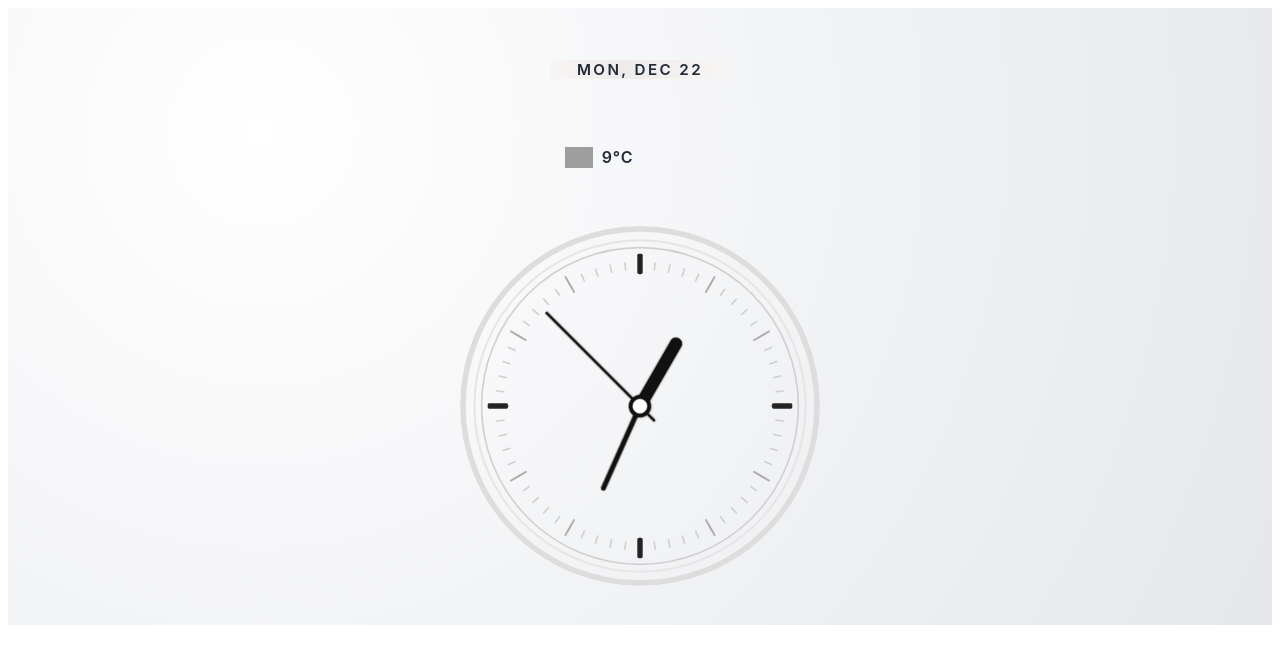
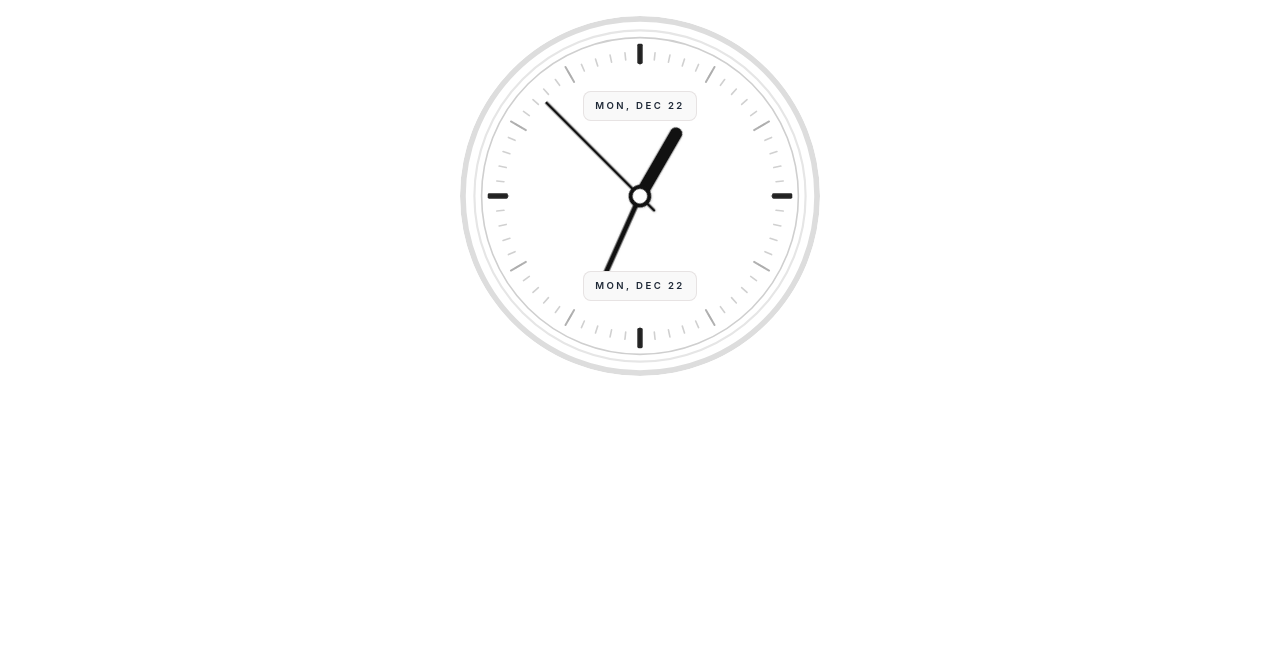
Before and after one commit to jaymes-nsek/NRLA-Dashboard, an Angular app: page / in a window 1280 px wide. Shown: the top 664 px of the page. Built offline with nearby package versions, Linux system fonts and the light colour scheme; grey boxes are pictures that could not be loaded.

Commit message:
Refactor DateChip (codex gen.) and illustrate date and weather UI positioning

```diff
--- a/src/app/app.html
+++ b/src/app/app.html
@@ -1,11 +1,3 @@
-<main class="app-shell">
-  <section class="app-shell__panel">
-    <nrla-date-chip class="app-shell__block" [date]="today"></nrla-date-chip>
-    <nrla-weather-chip
-      class="app-shell__block"
-      [conditionCode]="weatherConditionCode"
-      [temperatureCelsius]="currentTemperature"
-    ></nrla-weather-chip>
-    <nrla-clock-face />
-  </section>
+<main class="main-wrapper">
+    <nrla-clock-face/>
 </main>
--- a/src/app/app.scss
+++ b/src/app/app.scss
@@ -1,19 +1,6 @@
-.app-shell {
+
+.main-wrapper {
   display: grid;
+  padding: 16px;
   place-items: center;
-  background: radial-gradient(circle at 20% 20%, #ffffff, #f3f4f6 45%, #e5e7eb);
-  color: #0f172a;
-  font-family: 'Inter', system-ui, -apple-system, BlinkMacSystemFont, 'Segoe UI',
-    Roboto, 'Helvetica Neue', Arial, 'Noto Sans', sans-serif;
-  padding: clamp(1rem, 3vw, 2.5rem);
 }
-
-.app-shell__panel {
-  display: grid;
-  place-items: center;
-  gap: clamp(1.5rem, 3vw, 3rem);
-}
-
-.app-shell__block {
-  margin-block: clamp(0.5rem, 1vw, 1.25rem);
-}
--- a/src/app/features/clock-face/clock-face.component.html
+++ b/src/app/features/clock-face/clock-face.component.html
@@ -1,4 +1,4 @@
-<section class="clock-face" aria-label="Clock face with seconds hand">
+<div class="clock-face" aria-label="Clock face with seconds hand">
   <div class="clock-face__second-hand">
     <img [style.transform]="secsHandTransform"
       class="clock-face__second-hand-image"
@@ -25,4 +25,12 @@
       loading="lazy"
     />
   </div>
-</section>
+
+  <div class="clock-face__data-chips">
+    <nrla-date-chip [date]="today"></nrla-date-chip>
+
+    <nrla-date-chip [date]="today"></nrla-date-chip>
+    <!--<nrla-weather-chip class="app-shell__block"
+      [conditionCode]="weatherConditionCode" [temperatureCelsius]="currentTemperature"></nrla-weather-chip>-->
+  </div>
+</div>
--- a/src/app/features/clock-face/clock-face.component.scss
+++ b/src/app/features/clock-face/clock-face.component.scss
@@ -59,4 +59,11 @@
       filter: drop-shadow(0 1px 1px rgba(0, 0, 0, 0.18));
     }
   }
+
+  &__data-chips {
+    display: grid;
+    height: 100%;
+    align-items: center;
+    z-index: 10;
+  }
 }
--- a/src/app/features/clock-face/clock-face.component.ts
+++ b/src/app/features/clock-face/clock-face.component.ts
@@ -1,13 +1,19 @@
 import {ChangeDetectionStrategy, ChangeDetectorRef, Component, OnInit} from '@angular/core';
+import {DateChipComponent} from '../date-chip/date-chip.component';
 
 @Component({
   selector: 'nrla-clock-face',
   standalone: true,
   templateUrl: './clock-face.component.html',
   styleUrl: './clock-face.component.scss',
+  imports: [
+    DateChipComponent
+  ],
   changeDetection: ChangeDetectionStrategy.OnPush
 })
 export class ClockFaceComponent implements OnInit {
+
+  protected readonly today = new Date();
 
   secsHandTransform = '';
   minsHandTransform = '';
--- a/src/app/features/date-chip/date-chip.component.html
+++ b/src/app/features/date-chip/date-chip.component.html
@@ -1,3 +1,3 @@
-<mat-chip class="date-chip__surface" aria-label="Selected calendar date">
+<mat-chip class="date-chip" aria-label="Selected calendar date">
   <span class="date-chip__text">{{ date | date: 'EEE, MMM d' }}</span>
 </mat-chip>
--- a/src/app/features/date-chip/date-chip.component.scss
+++ b/src/app/features/date-chip/date-chip.component.scss
@@ -1,25 +1,20 @@
 .date-chip {
-  display: inline-block;
+  padding: 8px 12px;
+  background: #f9f9f9;
+  border-radius: 8px;
+  box-shadow: inset 0 0 0 1px #e7e3e3;
 
-  &__surface {
-    display: inline-flex;
-    align-items: center;
-    justify-content: center;
-    min-inline-size: 180px;
-    background: linear-gradient(90deg, #f8f5f5, #efebeb 40%, #f8f5f5);
-  }
+  display: flex;
+  justify-content: center;
 
   &__text {
     font-weight: 600;
     letter-spacing: 0.15rem;
     color: #1f2937;
-    font-size: 0.95rem;
+    font-size: 0.6rem;
     text-transform: uppercase;
-  }
 
-  &--solid &__surface {
-    background: #111827;
-    color: #f9fafb;
-    border-color: #111827;
+    -webkit-user-select: none; // Safari
+    user-select: none;
   }
 }
--- a/src/app/features/date-chip/date-chip.component.ts
+++ b/src/app/features/date-chip/date-chip.component.ts
@@ -1,8 +1,6 @@
-import { ChangeDetectionStrategy, Component, HostBinding, Input } from '@angular/core';
-import { DatePipe } from '@angular/common';
-import { MatChipComponent } from '../../shared/mat-chip/mat-chip.component';
-
-type DateChipTone = 'soft' | 'solid';
+import {ChangeDetectionStrategy, Component, Input} from '@angular/core';
+import {DatePipe} from '@angular/common';
+import {MatChipComponent} from '../../shared/mat-chip/mat-chip.component';
 
 @Component({
   selector: 'nrla-date-chip',
@@ -14,19 +12,6 @@ type DateChipTone = 'soft' | 'solid';
 })
 export class DateChipComponent {
   private _date: Date = new Date();
-  private _tone: DateChipTone = 'soft';
-
-  @HostBinding('class.date-chip') baseClass = true;
-
-  @HostBinding('class.date-chip--soft')
-  get isSoftTone() {
-    return this._tone === 'soft';
-  }
-
-  @HostBinding('class.date-chip--solid')
-  get isSolidTone() {
-    return this._tone === 'solid';
-  }
 
   @Input()
   set date(value: Date | string | number | null | undefined) {
@@ -36,13 +21,4 @@ export class DateChipComponent {
   get date(): Date {
     return this._date;
   }
-
-  @Input()
-  set tone(value: DateChipTone) {
-    this._tone = value ?? 'soft';
-  }
-
-  get tone(): DateChipTone {
-    return this._tone;
-  }
 }
--- a/src/styles.scss
+++ b/src/styles.scss
@@ -1 +1,15 @@
-/* You can add global styles to this file, and also import other style files */
+html,
+body {
+  height: 100%;
+  margin: 0;
+}
+
+
+body {
+  color: #0f172a;
+  font-family: 'Inter', system-ui, -apple-system, BlinkMacSystemFont,
+  'Segoe UI', Roboto, 'Helvetica Neue', Arial, 'Noto Sans', sans-serif;
+  font-size: 14px;
+  line-height: 1.5;
+  background-color: #ffffff;
+}
```
Also changed, not shown: src/app/app.ts (+3 -5 lines).
